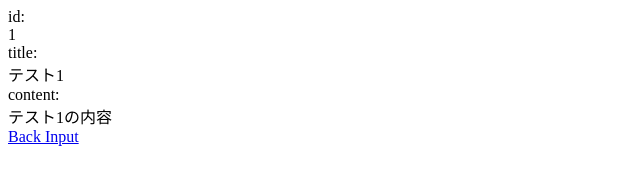
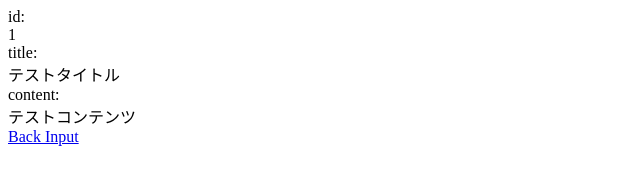
Before and after one commit to sherlockian4869/memo-app, a Next.js app: page /memo/post/post_confirm in a window 1280 px wide. Shown: the top 178 px of the page, without its empty margins (0-640 px from the left). Built offline with nearby package versions, Linux system fonts and the light colour scheme; no server answers.

Commit message:
state内の記載を修正

```diff
--- a/src/states/memoState.ts
+++ b/src/states/memoState.ts
@@ -1,3 +1,4 @@
+import { Timestamp } from 'firebase/firestore';
 import { atom } from 'recoil';
 import { Memo } from '../common/memo.type';
 import { AtomKeys } from '../common/recoilKeys';
@@ -6,7 +7,9 @@ export const memoState = atom<Memo>({
   key: AtomKeys.MEMO_STATE,
   default: {
     id: 1,
-    title: 'テスト1',
-    content: 'テスト1の内容',
+    url: 'URL',
+    title: 'テストタイトル',
+    content: 'テストコンテンツ',
+    createdAt: Timestamp.now(),
   },
 });
```
Also changed, not shown: src/states/memoListState.ts (+9 -4 lines).
